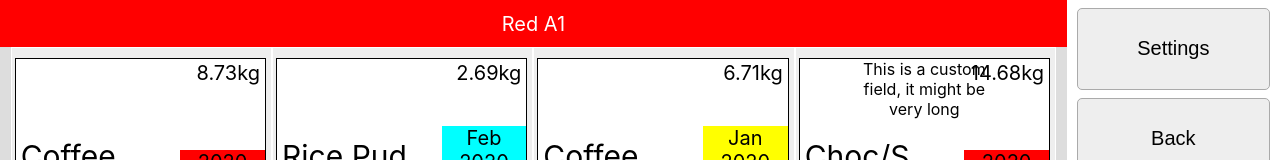
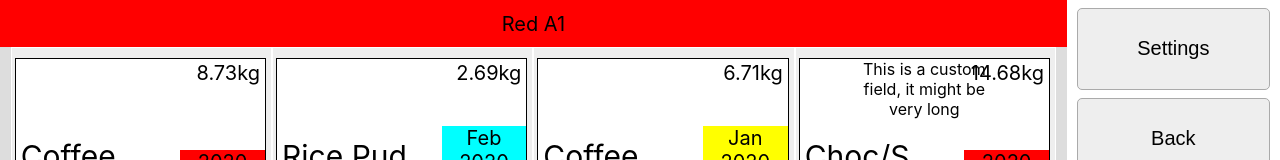
Before and after one commit to Kacper-Lubisz/TrayMaster, a React (Create React App) app: page / in a window 1280 px wide. Shown: the top 160 px of the page. Built offline with nearby package versions, Linux system fonts and the light colour scheme.

Commit message:
Fixed #20 with text contrast method from W3C accessibility guidelines

```diff
--- a/src/TopBar.tsx
+++ b/src/TopBar.tsx
@@ -6,21 +6,23 @@ interface TopBarProps {
 }
 
 /**
- * Returns what font colour is best given a background colour
+ * Returns whether white or black text is best given a background colour
  * Sources: https://stackoverflow.com/a/5624139 - hex to RGB
  *          https://stackoverflow.com/a/3943023 - decide what colour to use
- * @param hex - the background colour provided by the zone
+ * @param hex - the background colour, in shorthand or full hex
  */
-function getFontColour(hex: string) {
-    if (hex) {
-        let result = /^#?([a-f\d]{2})([a-f\d]{2})([a-f\d]{2})$/i.exec(hex);
-        if (result) {
-            let r = parseInt(result[1], 16), g = parseInt(result[2], 16), b = parseInt(result[3], 16);
-            if (r * 0.299 + g * 0.587 + b * 0.114 < 100) return "#ffffff";
-        }
-    }
+function getTextColourForBackground(hex: string) {
+    // This expands shorthand hex colours to full hex e.g. #DEF to #DDEEFF
+    const fullHex = hex.replace(/^#?([a-f\d])([a-f\d])([a-f\d])$/i, (m, r, g, b) => `#${r}${r}${g}${g}${b}${b}`);
 
-    return "#000000";
+    // This implements the W3C accessibility guidelines for maintaining text contrast
+    const result = /^#?([a-f\d]{2})([a-f\d]{2})([a-f\d]{2})$/i.exec(fullHex)?.slice(1, 4).map((x) => {
+        let normalised = parseInt(x, 16) / 255;
+        return (normalised <= 0.03928) ? (normalised / 12.92) : (((normalised + 0.055) / 1.055) ** 2.4);
+    }) ?? [1, 1, 1];
+    const luminance = 0.2126 * result[0] + 0.7152 * result[1] + 0.0722 * result[2];
+
+    return (luminance > 0.1791) ? "#000000" : "#ffffff";
 }
 
 export class TopBar extends React.Component<TopBarProps> {
@@ -28,7 +30,7 @@ export class TopBar extends React.Component<TopBarProps> {
         return (
             <div id="topBar" style={{
                 backgroundColor: this.props.zoneColour,
-                color: this.props.zoneColour ? getFontColour(this.props.zoneColour) : "#000000"
+                color: this.props.zoneColour ? getTextColourForBackground(this.props.zoneColour) : "#000000"
             }}>{this.props.locationString}</div>
         );
     }
```
